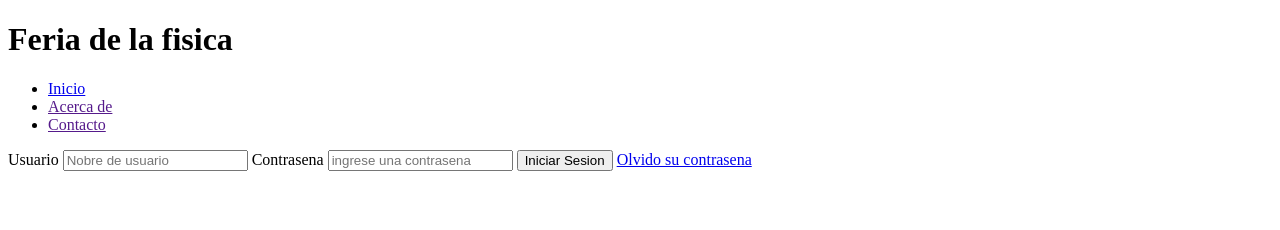
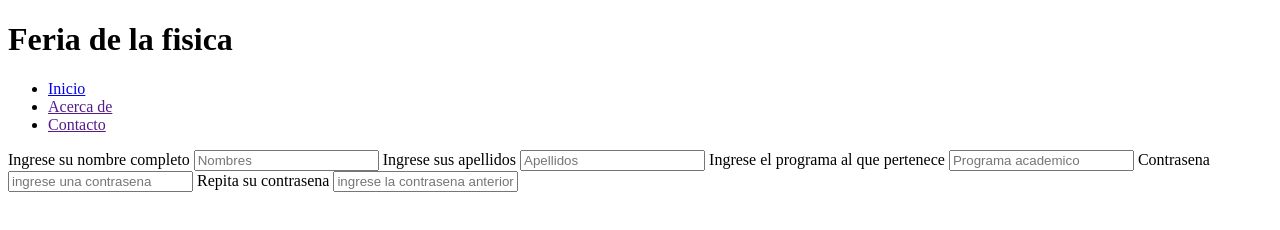
Before and after one commit to yorlingarcia/Proyecto-feria, a plain HTML site: page html/sign-up-complete.html in a window 1280 px wide. Drawn offline with Linux system fonts and the light colour scheme.

Commit message:
se annade nuevos campos al formulario

```diff
--- a/html/sign-up-complete.html
+++ b/html/sign-up-complete.html
@@ -23,16 +23,22 @@
     </header>
     <!-- Cuerpo principal del documento -->
     <main>
-      <!-- Formulario registro de usuarios -->
+      <!-- Formulario de registro completo -->
       <form action="">
-        <!-- Ingreso del usuario -->
-        <label for="">Usuario</label>
+        <!-- Nombres -->
+        <label for="">Ingrese su nombre completo</label>
+        <input type="text" name="" id="" required placeholder="Nombres" />
+        <!-- Apellidos -->
+        <label for="">Ingrese sus apellidos</label>
+        <input type="text" name="" id="" required placeholder="Apellidos" />
+        <!-- Programa academico -->
+        <label for="">Ingrese el programa al que pertenece</label>
         <input
           type="text"
           name=""
           id=""
           required
-          placeholder="Nobre de usuario"
+          placeholder="Programa academico"
         />
         <!-- Ingreso de contrasena -->
         <label for="">Contrasena</label>
@@ -43,13 +49,15 @@
           required
           placeholder="ingrese una contrasena"
         />
-        <!-- Boton de registro -->
-        <input type="button" value="Iniciar Sesion" />
-        <label for=""
-          ><a href="#" target="_blank" rel="noopener noreferrer"
-            >Olvido su contrasena</a
-          >
-        </label>
+        <!-- Ingreso de contrasena para validar -->
+        <label for="">Repita su contrasena</label>
+        <input
+          type="password"
+          name=""
+          id=""
+          required
+          placeholder="ingrese la contrasena anterior"
+        />
       </form>
     </main>
   </body>
```
